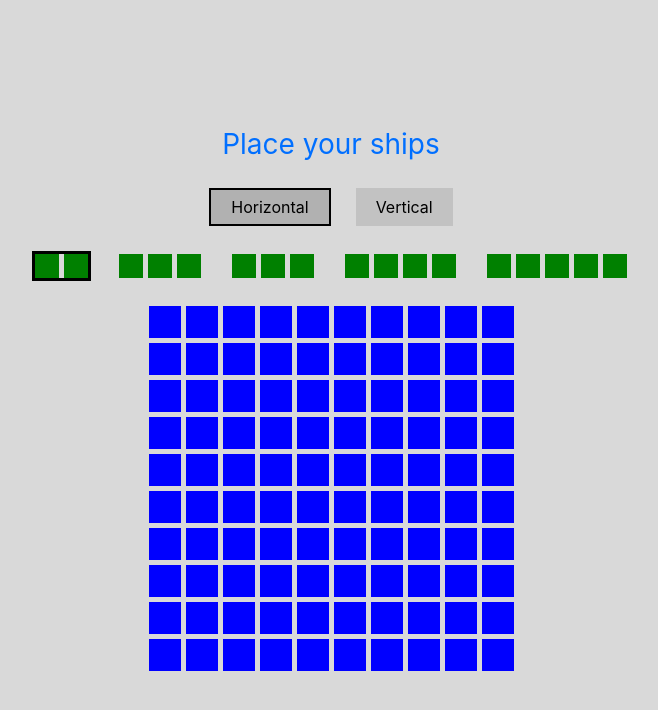
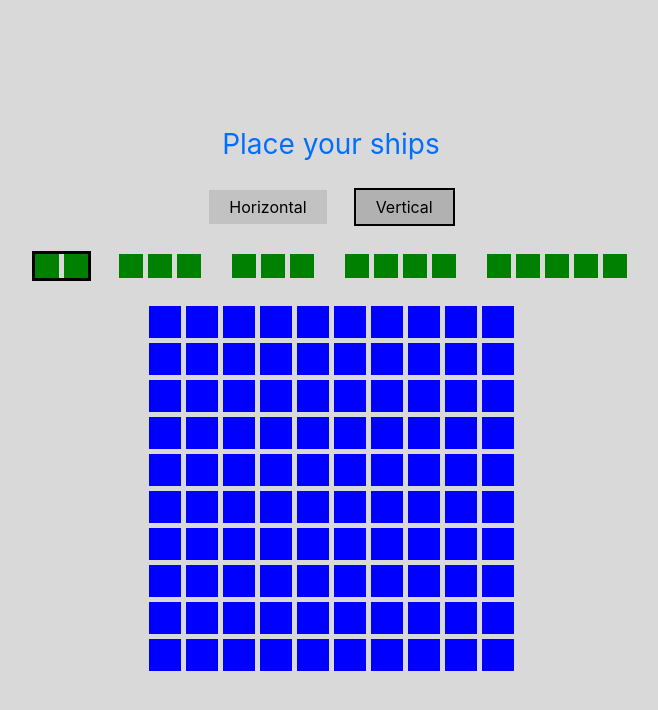
Before and after one commit to tjjames230/battleship, a website built with webpack: page src/index.html in a window 1280 px wide. Both pictures are taken after a click on the button "Vertical". Shown: the whole page, without its empty margins (309-967 px from the left). Built offline with nearby package versions, Linux system fonts and the light colour scheme.

Commit message:
updated buttons to change style on click and in the process of adding direction checker

```diff
--- a/src/js/ui.js
+++ b/src/js/ui.js
@@ -15,9 +15,11 @@ class UI {
 		this.displayShipPlacementBoard(this.playerOne);
 		this.body.appendChild(this.boardCtn);
 		this.shipPlacementHover();
+		this.getShipDirection();
 	}
 
 	static loadButtonSelection() {
+		// adding buttons for direction of ship placement
 		const btnCtn = document.createElement("section");
 		btnCtn.id = "button-ctn";
 		btnCtn.innerHTML = `
@@ -29,6 +31,22 @@ class UI {
 			</button>
 		`;
 		this.body.appendChild(btnCtn);
+
+		// adding event listeners for buttons to select direction for ship placement
+		const btns = Array.from(document.querySelectorAll("button"));
+		btns.map((btn) => {
+			btn.addEventListener("click", () => {
+				if (btn.classList == "") {
+					for (let i = 0; i < btns.length; i++) {
+						btns[i].classList.remove("active-btn");
+					}
+
+					btn.classList.add("active-btn");
+				}
+
+				this.getShipDirection();
+			});
+		});
 	}
 
 	static loadShipSelection() {
@@ -103,6 +121,15 @@ class UI {
 		}
 	}
 
+	static getShipDirection() {
+		const btns = Array.from(document.querySelectorAll("button"));
+		for (let i = 0; i < btns.length; i++) {
+			if (btns[i].classList == "active-btn") {
+				console.log(true);
+			}
+		}
+	}
+
 	static shipPlacementHover() {
 		const boardTiles = Array.from(document.querySelectorAll(".p1-tile"));
 		boardTiles.map((tile) => {
--- a/src/scss/components/_buttons.scss
+++ b/src/scss/components/_buttons.scss
@@ -7,7 +7,7 @@
 
 	button {
 		background-color: rgb(194, 194, 194);
-		border: none;
+		border: 2px solid $clr-gray-lt;
 		padding: rem(5) rem(20);
 	}
 
```
Also changed, not shown: dist/main.bundle.js.
